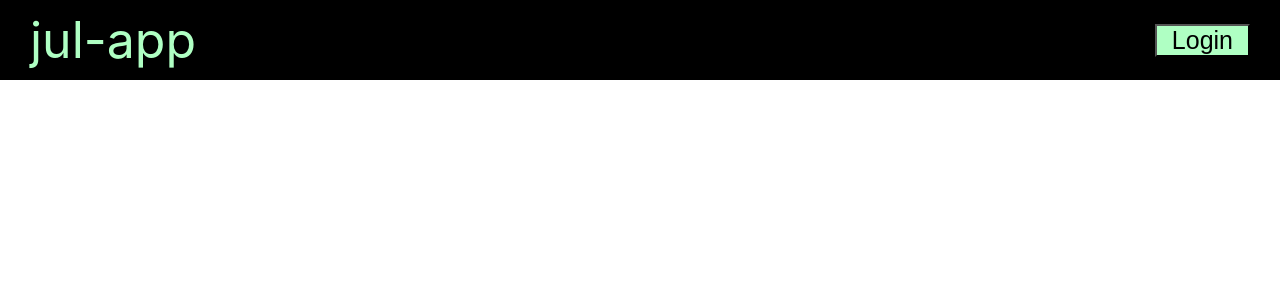
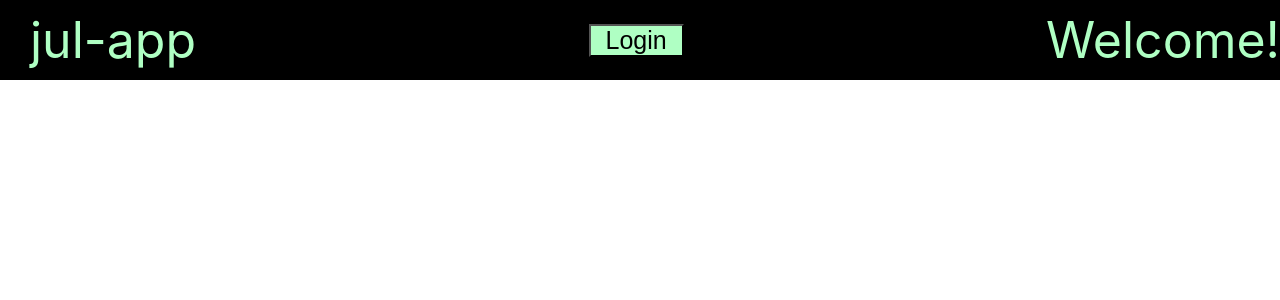
Before and after one commit to keithriver/jul-app, a React (Create React App) app: page / in a window 1280 px wide. Shown: the top 300 px of the page. Built offline with nearby package versions, Linux system fonts and the light colour scheme.

Commit message:
formatted

```diff
--- a/src/App.js
+++ b/src/App.js
@@ -1,41 +1,33 @@
-import React, { useState } from "react";
+import React from "react";
 import "./App.css";
 
-
-
-
 class App extends React.Component {
-
   constructor(props) {
     super(props);
     this.state = {
-      login: true
+      isLoggedIn: true
     };
     this.changeState = this.changeState.bind(this);
-  };
+  }
 
   changeState = () => {
     this.setState({
-      login: !this.state.login
+      isLoggedIn: !this.state.isLoggedIn
     });
   };
 
   render() {
-  const { login } = this.state;
+    const { isLoggedIn } = this.state;
 
-  return (
-
-    <div className = 'header'>
-      <div className = 'logo'>jul-app</div>
-      <button
-      className = 'headButton'
-      onClick={this.changeState}
-      >
-        {login ? "Login" : "Log Out"}
-      </button>
-    </div>
-  );
-}
-
+    return (
+      <div className="header">
+        <div className="logo">jul-app</div>
+        <button className="headButton" onClick={this.changeState}>
+          {isLoggedIn ? "Login" : "Log Out"}
+        </button>
+        <div>{isLoggedIn ? <div>Welcome!</div> : null}</div>
+      </div>
+    );
+  }
 }
 export default App;
```
